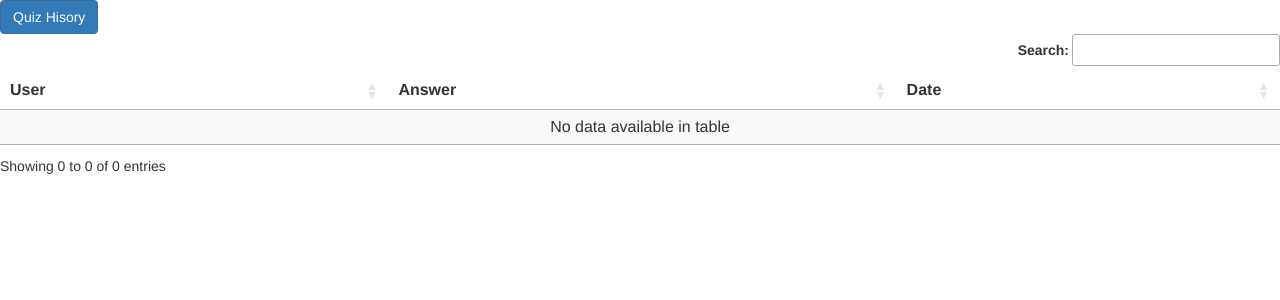
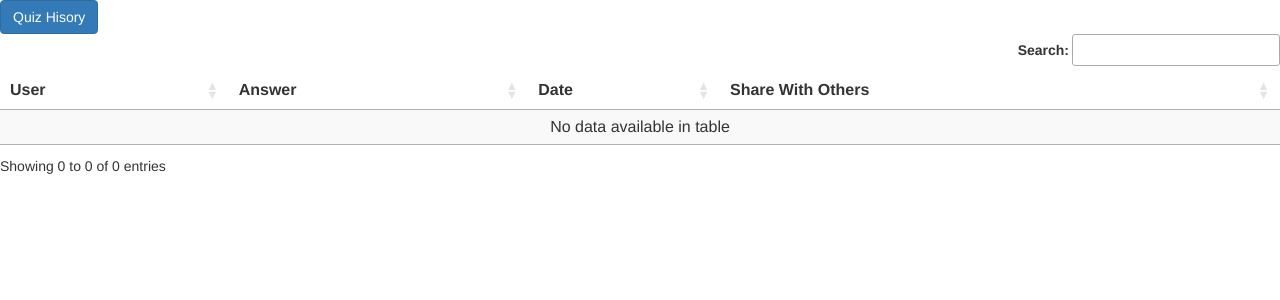
Before and after one commit to aelbarbary/tamkeen, a Django app: template app/members/templates/quiz_details.html in a window 1280 px wide. Shown: the top 300 px of the page. Run offline with Django 3.2, Linux system fonts and the light colour scheme; the template is opened without the code that fills it, so the values that code supplies are empty; some libraries are stand-ins or nearby versions.

Commit message:
quiz answers. share with other

```diff
--- a/app/members/forms.py
+++ b/app/members/forms.py
@@ -22,7 +22,6 @@ class AnswerForm(forms.ModelForm):
         exclude = []
         widgets = {
             'answer': forms.Textarea()
-
         }
 
 class ProfileForm(forms.ModelForm):
--- a/app/members/models.py
+++ b/app/members/models.py
@@ -99,6 +99,7 @@ class Answer(models.Model):
     score = models.IntegerField(default=0)
     question = models.ForeignKey(Question, related_name='answers', on_delete=models.CASCADE)
     user = models.ForeignKey(Profile, on_delete=models.CASCADE)
+    share_with_others = models.BooleanField(default=False)
 
 class Book(models.Model):
     name = models.CharField(max_length=200, blank=False)
--- a/app/members/templates/quiz_details.html
+++ b/app/members/templates/quiz_details.html
@@ -24,7 +24,7 @@
             api.column(0, {page:'current'} ).data().each( function ( group, i ) {
                 if ( last !== group ) {
                     $(rows).eq( i ).before(
-                        '<tr style="background-color:#ccfed0"><td colspan="5">'+group+'</td></tr>'
+                        '<tr style="background-color:#d6d6d6; font-size:20px; font-weight:bold;"><td colspan="5">'+group+'</td></tr>'
                     );
 
                     last = group;
@@ -43,17 +43,24 @@
                   <th>Question</th>
                   <th>User</th>
                   <th>Answer</th>
-                  <th>Date</th>
+                  <th style="width:15%">Date</th>
+                  <th>Share With Others</th>
               </tr>
           </thead>
           <tbody>
           {% for r in results %}
-            <tr>
-              <td>{{r.question}}</td>
-              <td>{{r.user_name}}</td>
-              <td>{{r.answer}}</td>
-              <td>{{r.answer_date_time}}</td>
+            {% if r.share_with_others %}
+              <tr style="background-color:#d8ffd4">
+            {% else %}
+              <tr>
+            {% endif %}
+            <td>{{r.question}}</td>
+            <td>{{r.user_name}}</td>
+            <td>{{r.answer}}</td>
+            <td>{{r.answer_date_time}}</td>
+            <td>{{r.share_with_others}}</td>
             </tr>
+
           {%endfor%}
           </tbody>
 
```
Also changed, not shown: app/members/templates/quiz.html (+7 -3 lines), app/members/views/quiz_view.py (+10 -1 lines), app/members/migrations/0034_answer_show_name.py (added), app/members/migrations/0035_auto_20180225_1013.py (added).
